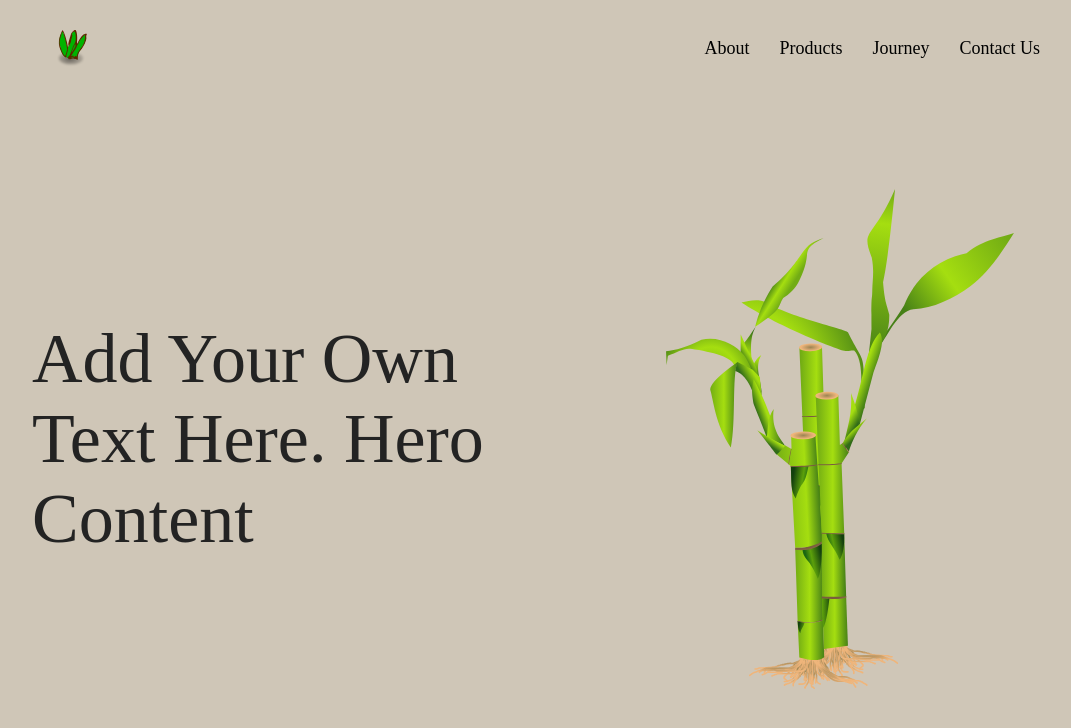
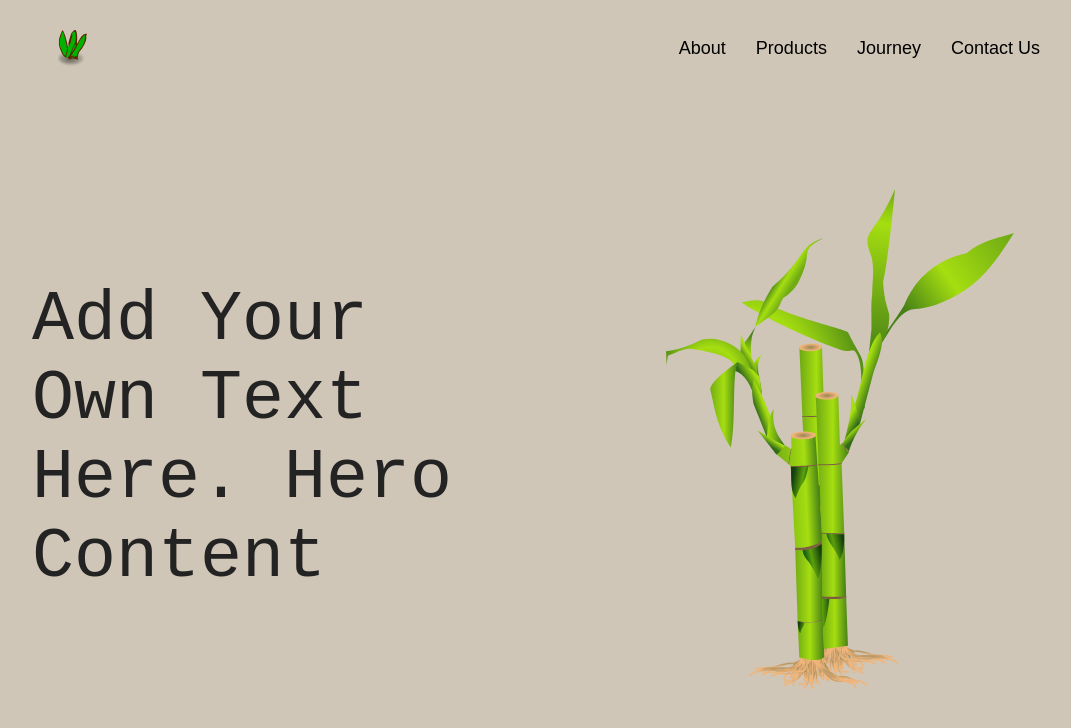
Before and after one commit to DheVam/Goldencet-Farmers, a plain HTML site: page index.html in a window 1280 px wide. Shown: the whole page, without its empty margins (104-1175 px from the left). Drawn offline with Linux system fonts and the light colour scheme; a web font is replaced by a local one.

Commit message:
fonts changed

```diff
--- a/index.css
+++ b/index.css
@@ -23,7 +23,7 @@ ul{
 }
 
 li{
-    font-family: DelaGothic;
+    font-family: sans-serif;
     font-size: 18px;
     font-weight:lighter;
 }
@@ -35,7 +35,7 @@ a{
 }
 
 .maintext{
-    font-family: DelaGothic;
+    font-family: monospace;
     font-size: 70px;
     color: #232323;
 }
```
